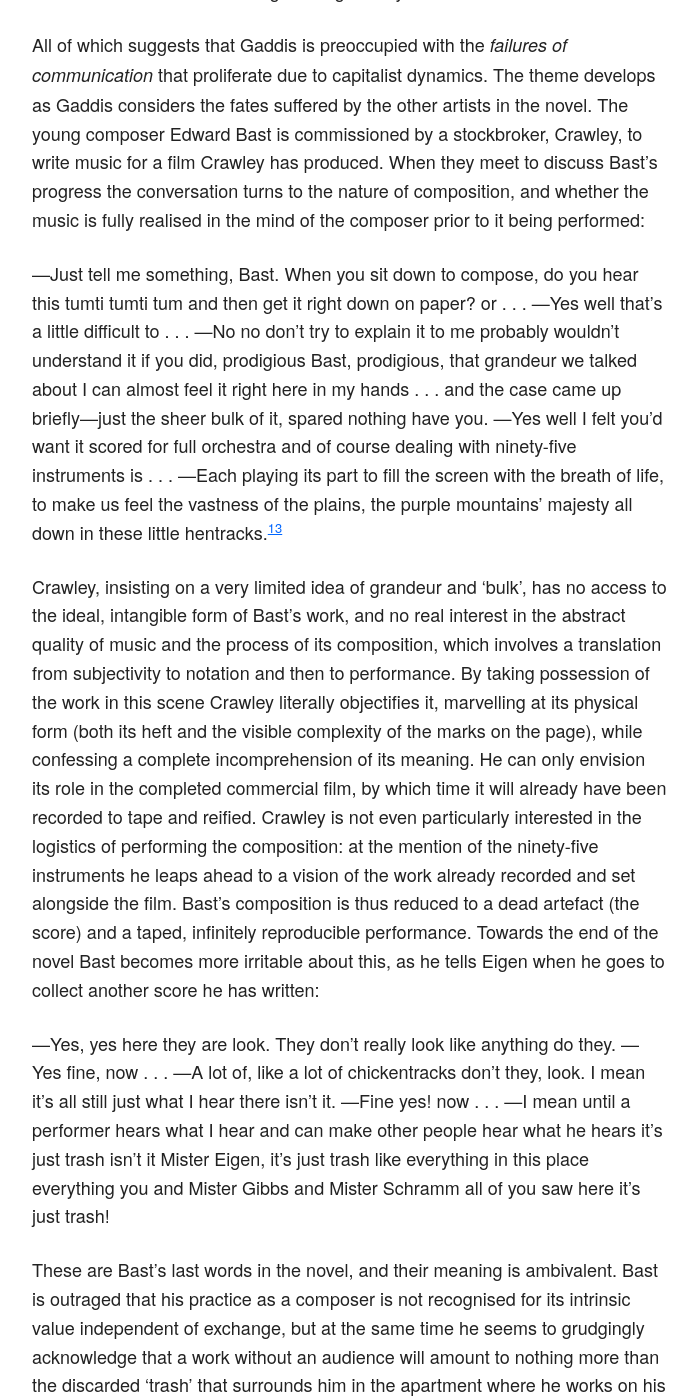
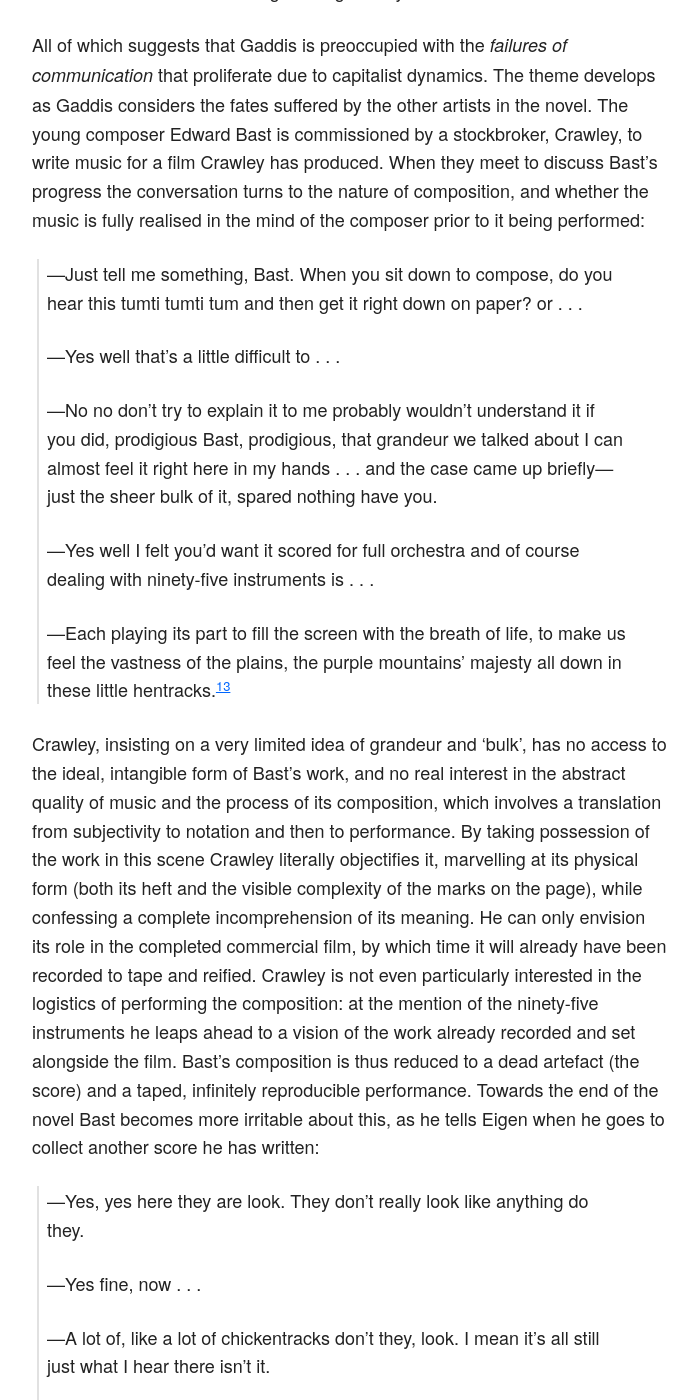
Before and after one commit to mt-trash/mt-trash.github.io, a Jekyll site: the page built from _posts/2016-03-03-spectres-of-marks.md, in a window 1280 px wide and 1400 px high, scrolled down 3179 px. Shown: the whole window, without its empty margins (223-920 px from the left). Built offline with Jekyll 4.4.1, drawn with Linux system fonts in a browser that asks for light colours; some of the changed lines change nothing that is shown; some of the changed text lies outside the part shown.

Commit message:
additional JR reference

```diff
--- a/_posts/2016-03-03-spectres-of-marks.md
+++ b/_posts/2016-03-03-spectres-of-marks.md
@@ -17,19 +17,27 @@
 
 All of which suggests that Gaddis is preoccupied with the *failures of communication* that proliferate due to capitalist dynamics. The theme develops as Gaddis considers the fates suffered by the other artists in the novel. The young composer Edward Bast is commissioned by a stockbroker, Crawley, to write music for a film Crawley has produced. When they meet to discuss Bast’s progress the conversation turns to the nature of composition, and whether the music is fully realised in the mind of the composer prior to it being performed:
 
-—Just tell me something, Bast. When you sit down to compose, do you hear this tumti tumti tum and then get it right down on paper? or . . .
-—Yes well that’s a little difficult to . . .
-—No no don’t try to explain it to me probably wouldn’t understand it if you did, prodigious Bast, prodigious, that grandeur we talked about I can almost feel it right here in my hands . . . and the case came up briefly—just the sheer bulk of it, spared nothing have you.
-—Yes well I felt you’d want it scored for full orchestra and of course dealing with ninety-five instruments is . . .
-—Each playing its part to fill the screen with the breath of life, to make us feel the vastness of the plains, the purple mountains’ majesty all down in these little hentracks.[^13]
+>—Just tell me something, Bast. When you sit down to compose, do you hear this tumti tumti tum and then get it right down on paper? or . . .
+>
+>—Yes well that’s a little difficult to . . .
+>
+>—No no don’t try to explain it to me probably wouldn’t understand it if you did, prodigious Bast, prodigious, that grandeur we talked about I can almost feel it right here in my hands . . . and the case came up briefly—just the sheer bulk of it, spared nothing have you.
+>
+>—Yes well I felt you’d want it scored for full orchestra and of course dealing with ninety-five instruments is . . .
+>
+>—Each playing its part to fill the screen with the breath of life, to make us feel the vastness of the plains, the purple mountains’ majesty all down in these little hentracks.[^13]
 
 Crawley, insisting on a very limited idea of grandeur and ‘bulk’, has no access to the ideal, intangible form of Bast’s work, and no real interest in the abstract quality of music and the process of its composition, which involves a translation from subjectivity to notation and then to performance. By taking possession of the work in this scene Crawley literally objectifies it, marvelling at its physical form (both its heft and the visible complexity of the marks on the page), while confessing a complete incomprehension of its meaning. He can only envision its role in the completed commercial film, by which time it will already have been recorded to tape and reified. Crawley is not even particularly interested in the logistics of performing the composition: at the mention of the ninety-five instruments he leaps ahead to a vision of the work already recorded and set alongside the film. Bast’s composition is thus reduced to a dead artefact (the score) and a taped, infinitely reproducible performance. Towards the end of the novel Bast becomes more irritable about this, as he tells Eigen when he goes to collect another score he has written:
 
-—Yes, yes here they are look. They don’t really look like anything do they.
-—Yes fine, now . . .
-—A lot of, like a lot of chickentracks don’t they, look. I mean it’s all still just what I hear there isn’t it.
-—Fine yes! now . . .
-—I mean until a performer hears what I hear and can make other people hear what he hears it’s just trash isn’t it Mister Eigen, it’s just trash like everything in this place everything you and Mister Gibbs and Mister Schramm all of you saw here it’s just trash!
+>—Yes, yes here they are look. They don’t really look like anything do they.
+>
+>—Yes fine, now . . .
+>
+>—A lot of, like a lot of chickentracks don’t they, look. I mean it’s all still just what I hear there isn’t it.
+>
+>—Fine yes! now . . .
+>
+>—I mean until a performer hears what I hear and can make other people hear what he hears it’s just trash isn’t it Mister Eigen, it’s just trash like everything in this place everything you and Mister Gibbs and Mister Schramm all of you saw here it’s just trash![^28]
 
 These are Bast’s last words in the novel, and their meaning is ambivalent. Bast is outraged that his practice as a composer is not recognised for its intrinsic value independent of exchange, but at the same time he seems to grudgingly acknowledge that a work without an audience will amount to nothing more than the discarded ‘trash’ that surrounds him in the apartment where he works on his score. Like Schepperman, he thinks he should be able to produce art for its own sake, but in the midst of a system of commodity production it is only by guaranteeing that someone else ‘hears what I hear’ that he can hope to distinguish his work from the intrusive noises, strewn papers, and random objects which begin to crowd in entropically whenever Gaddis describes Bast or Gibbs attempting to work on their creative projects.
 
@@ -43,40 +51,41 @@
 
 Gaddis demonstrates how such rationalism and pragmatism aids and abets capital accumulation, especially where language is involved. One major subplot in the novel concerns a fictional African country, Gandia, where an agent of Typhon International is orchestrating the secession of ‘Uaso province’, an area rich in cobalt, nickel, and other minerals.[^23] This is an obvious reference to the Congo crisis of 1960: the leftist leader ‘Nowunda’ is Patrice Lumumba, and ‘Uaso province’ is Katanga, which seceded with encouragement from Belgian and US capitalist interests. When this subplot is first introduced, it is in connection with a written contract, and the details emerge from one half of a phone conversation:
 
-Down in seven. In order to expedite this and so forth and so forth the government agrees to advance to Typhon International the sum of thirty-nine point seven million dollars [...] . . . what? Because if they wanted to buy nickel they would have said nickel. They didn’t come to us to buy nickel. They didn’t come to us to buy iron or arsenic they came to buy cobalt and cobalt occurs in smaltite, if we come across nickel or iron or anything else in the ore reduction that’s . . . well let them scream giveaway [^24]
+>Down in seven. In order to expedite this and so forth and so forth the government agrees to advance to Typhon International the sum of thirty-nine point seven million dollars [...] . . . what? Because if they wanted to buy nickel they would have said nickel. They didn’t come to us to buy nickel. They didn’t come to us to buy iron or arsenic they came to buy cobalt and cobalt occurs in smaltite, if we come across nickel or iron or anything else in the ore reduction that’s . . . well let them scream giveaway [^24]
 
 In this scene and others located at Typhon International, Gaddis shows how technologies of communication and abstraction (the telephone and the contract) facilitate the accumulation of capital: first, by enabling the manipulation of the material world at a distance; secondly, by giving ‘title’ to its contents and creating the linguistic and symbolic scaffolding on which ownership is built; finally, by allowing Typhon to ‘pass over in silence’ certain parts of the material world when it is in their interest to do so (in this case, they omit the nickel and iron from the contract).[^25] This is a representation of the preliminary workings of imperialism and finance capital which is consonant with first hand accounts of the Congo’s destabilisation: Thomas Kanza, in his history of the Congo’s struggle for independence, remarks that the wording of the documents circulated at pre- independence ‘Round Tables’ either omitted or concealed certain details of the arrangements which would guarantee the country’s continued economic dependence on Belgium:
 
-The basis of their talks was a collection of working papers prepared by Belgian experts. The Congolese had not the experience to recognize the glaring omissions in them, the absence of certain vital information, just as they had no way of knowing the various secret financial and other agreements which had been made between the Belgian government and some of its allies, and between Belgian financial bodies and other European and American business concerns.[^26]
+>The basis of their talks was a collection of working papers prepared by Belgian experts. The Congolese had not the experience to recognize the glaring omissions in them, the absence of certain vital information, just as they had no way of knowing the various secret financial and other agreements which had been made between the Belgian government and some of its allies, and between Belgian financial bodies and other European and American business concerns.[^26]
 
 Aporias, omissions, and indeterminacy inevitably become the sites of dispossession in a system of distributed, symbolised ownership. Ironically, this critique of capitalism in *J R* reveals that ‘Marks’ – language, writing – are the false friends of the exploited. In this respect Gaddis’s novel has something in common with Jean Baudrillard’s influential work *For a Critique of the Political Economy of the Sign*, which claims to demonstrate the mutually sustaining relationship between ‘the code’ (language, sign and signified, and by extension the symbolic part of ideology) and the social forms particular to capitalism, notably the divergence between use value and exchange value.[^27] Gaddis’s critique may be unsystematic, then, but it captures the spirit of Western academic antipathy to capitalism that prevailed after 1968, a spirit inclined against symbolic structures first and foremost and material economic ones only secondarily.
 
 ---
 
 [^1]: William Gaddis, *J R* (London: Atlantic Books, 2003), p. 20.
-[^2]: Gaddis, p. 4.
-[^3]: Gaddis, p. 486.
-[^4]: Gaddis, p. 409; p. 115.
-[^5]: Gaddis, p. 456.
+[^2]: *J R*, p. 4.
+[^3]: *J R*, p. 486.
+[^4]: *J R*, p. 409; p. 115.
+[^5]: *J R*, p. 456.
 [^6]: Jacques Derrida, *Specters of Marx: The State of the Debt, the Work of Mourning, and the New International*, trans. by Peggy Kamuf (London: Routledge, 1994), p. 107.
 [^7]: Derrida, p. 110.
 [^8]: Karl Marx, *Grundrisse*, trans. by Martin Nicolaus (London: Penguin, 1973), p. 162.
 [^9]: Marx, p. 162.
-[^10]: Gaddis, p. 427.
-[^11]: Gaddis, p. 409.
+[^10]: *J R*, p. 427.
+[^11]: *J R*, p. 409.
 [^12]: Marx, p. 455.
-[^13]: Gaddis, p. 439.
-[^14]: Gaddis, p. 572.
-[^15]: Gaddis, p. 276.
-[^16]: Gaddis, p. 474.
+[^13]: *J R*, p. 439.
+[^28]: *J R*, p. 439
+[^14]: *J R*, p. 572.
+[^15]: *J R*, p. 276.
+[^16]: *J R*, p. 474.
 [^17]: Mark C. Taylor, *Confidence Games: Money and Markets in a World without Redemption* (Chicago: University of Chicago Press, 2004), p. 25.
 [^18]: Taylor, p. 128.
 [^19]: Nicholas Spencer, ‘Critical Mimesis: J R’s Transition to Postmodernity’, in *Paper Empire: William Gaddis and the World System*, ed. by Joseph Tabbi and Rone Shavers (Alabama: The University of Alabama Press, 2007), pp. 137–150 (p. 138).
 [^20]: Spencer, p. 145.
 [^21]: Spencer, p. 145.
 [^22]: George Cotkin, ‘William James and the Cash-Value Metaphor’, *ETC*, 42 (1985), 37–46.
-[^23]: Gaddis, p. 428.
-[^24]: Gaddis, p. 96.
+[^23]: *J R*, p. 428.
+[^24]: *J R*, p. 96.
 [^25]: Ludwig Wittgenstein, *Tractatus Logico-Philosophicus*, trans. by D. F. Pears and B. F. McGuinness, rev. edn (London: Routledge, 2001), p. 89.
 [^26]: Thomas Kanza, *The Rise and Fall of Patrice Lumumba: Conflict in the Congo*, 2nd edn (London: Rex Collings, 1978), p. 84.
 [^27]: Jean Baudrillard, *For a Critique of the Political Economy of the Sign*, trans. by Charles Levin (St. Louis: Telos Press, 1981), p. 170.
```
